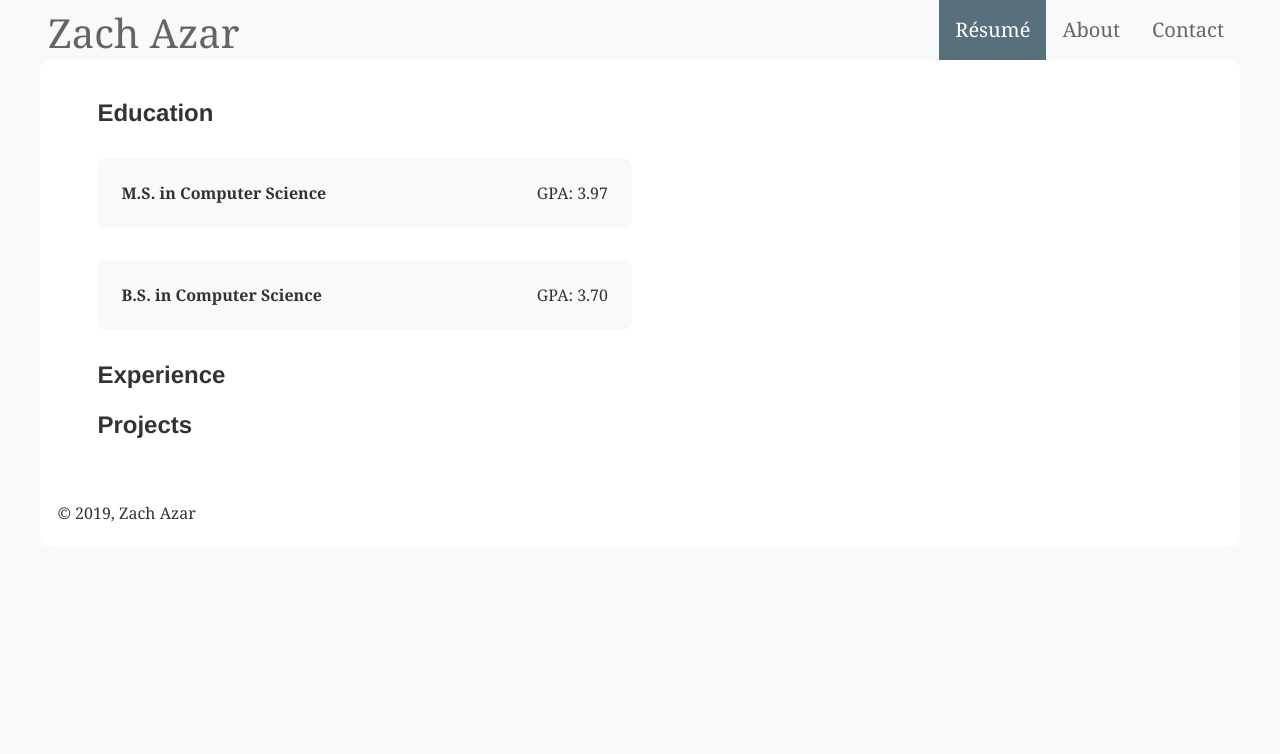
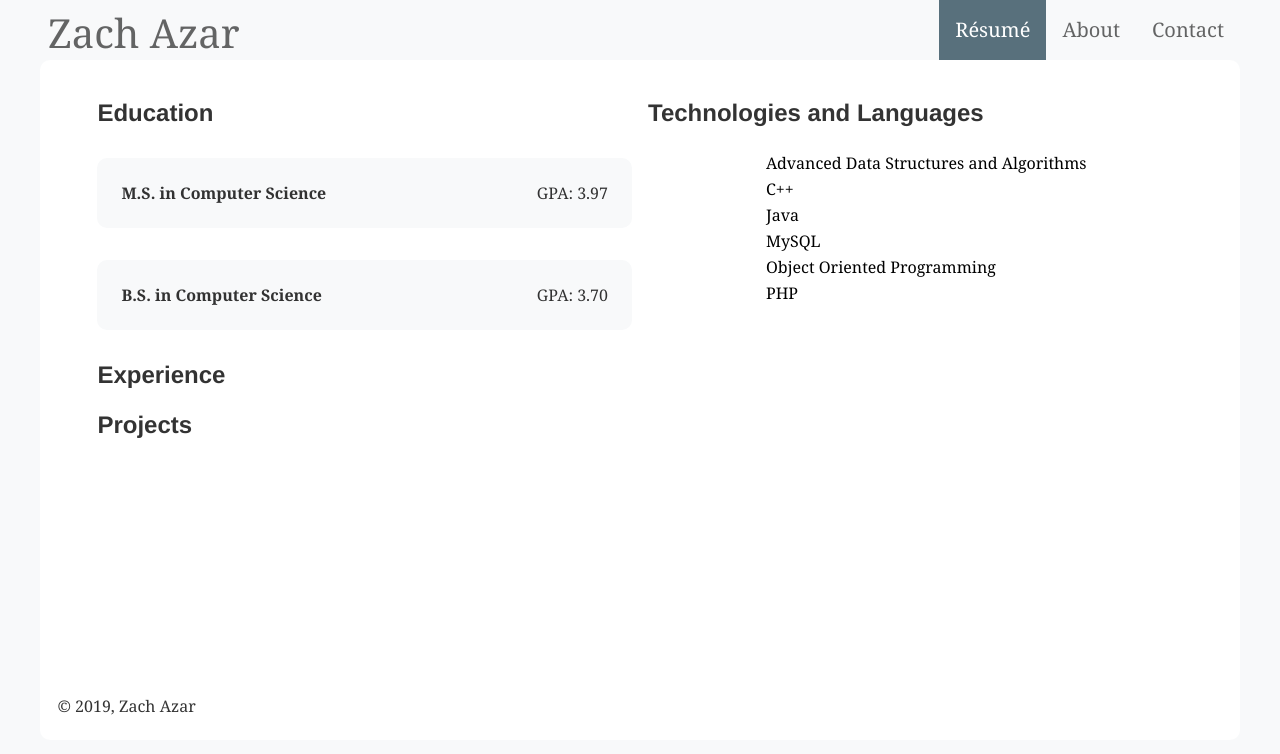
Before and after one commit to zachazar/homepage-react, a Gatsby site: page / in a window 1280 px wide. Built offline with nearby package versions, Linux system fonts and the light colour scheme; Gatsby itself is replaced by a stand-in of ours; what typography-theme-moraga would draw is missing.

Commit message:
Add skill tree which uses d3

```diff
--- /dev/null
+++ b/src/components/experience-tree/components/skill-tree/index.js
@@ -0,0 +1,243 @@
+// @flow
+import React from 'react'
+import * as d3 from 'd3'
+import * as R from 'ramda'
+import type { ExperienceData } from '../../lib/types'
+
+type Props = {
+	active?: number,
+	experiences: Array<ExperienceData>,
+}
+
+function convertSkillValueToNumber(skillValue) {
+	switch (skillValue) {
+		case 'LOW':
+			return 2
+		case 'MED':
+			return 5
+		case 'HIGH':
+			return 8
+		case 'MAX':
+			return 10
+		default:
+			throw new Error('Unexpected skill value')
+	}
+}
+
+export default class SkillTree extends React.Component<Props> {
+	id: string
+	svgStyles: {
+		fontSize: number,
+		margin: {
+			top: number,
+			bottom: number,
+			left: number,
+			right: number,
+		},
+		itemMargin: number,
+		rectFill: string,
+	}
+	d3container: any // D3 node
+	d3skillGroup: any // D3 node
+	skills: any // D3 node
+	width: number
+	experiences: Array<ExperienceData>
+	skillList: Array<string>
+	experiencesById: { [number]: ExperienceData }
+
+	constructor(props: Props) {
+		super(props)
+		this.width = 500 // TODO change this to a prop
+
+		this.id = 'skilltree'
+		this.svgStyles = {
+			fontSize: 16,
+			margin: {
+				top: 10,
+				bottom: 10,
+				left: 10,
+				right: 30,
+			},
+			itemMargin: 10,
+			rectFill: '#1777bf',
+		}
+
+		this.experiencesById = R.indexBy(R.prop('_id'), this.props.experiences)
+
+		// All possible skills
+		this.skillList = R.reduce(
+			(acc, experience) => R.union(acc, Object.keys(experience.skills)),
+			[],
+			this.props.experiences
+		).sort()
+	}
+
+	initializeSVG() {
+		this.d3container = d3
+			.select(`#${this.id}`)
+			.append('svg')
+			.attr('width', 500)
+			.attr('height', 500)
+			.style('margin-left', 100)
+
+		this.d3skillGroup = this.d3container
+			.append('g')
+			.attr(
+				'transform',
+				`translate(${this.svgStyles.margin.left},${this.svgStyles.margin.top})`
+			)
+	}
+
+	initializeData() {
+		this.skills = this.d3skillGroup
+			.selectAll('.skill__group')
+			.data(this.skillList)
+			.enter()
+			.append('g')
+			.attr('class', 'skill__group')
+			.style('font-size', this.svgStyles.fontSize)
+			.style('cursor', 'default')
+			.attr('transform', (d, i) => {
+				return `translate(0,${i *
+					(this.svgStyles.fontSize + this.svgStyles.itemMargin)})`
+			})
+
+		//Create the rectangles
+		this.skills
+			.append('rect')
+			.attr('class', 'skill__rect')
+			.attr('x', 0)
+			.attr('y', -this.svgStyles.fontSize / 2)
+			.attr('width', 0)
+			.attr('height', 20)
+			.attr('rx', 10)
+			.attr('ry', 10)
+			.style('fill', this.svgStyles.rectFill)
+
+		//Create the texts
+		this.skills
+			.append('text')
+			.attr('class', 'skill__text')
+			.attr('x', 0)
+			.attr('y', 0)
+			.attr('dx', '0.5em')
+			.text(d => {
+				return d
+			})
+			.attr('text-anchor', 'start')
+			.attr('dominant-baseline', 'mathematical')
+	}
+
+	draw() {
+		//Sort the data based on the active key
+		this.sortData()
+
+		//Render the data in the correct places
+		this.d3skillGroup
+			.selectAll('.skill__group')
+			.transition()
+			.duration(1000)
+			.attr('transform', (d, i) => {
+				return `translate(0,${i *
+					(this.svgStyles.fontSize + this.svgStyles.itemMargin)})`
+			})
+
+		//Adjust rectangle widths and opacities to skill's value
+		this.d3skillGroup
+			.selectAll('.skill__rect')
+			.transition()
+			.duration(1000)
+			.attr('width', d => {
+				if (this.props.active) {
+					let value = this.experiencesById[this.props.active].skills[d]
+						? convertSkillValueToNumber(
+								this.experiencesById[this.props.active].skills[d]
+						  )
+						: 0
+					return (this.width * value) / 10
+				} else {
+					return 0
+				}
+			})
+			.attr('fill-opacity', d => {
+				if (this.props.active) {
+					let value = this.experiencesById[this.props.active].skills[d]
+						? convertSkillValueToNumber(
+								this.experiencesById[this.props.active].skills[d]
+						  )
+						: 0
+					return value / 10
+				} else {
+					return 100
+				}
+			})
+
+		//If the skill is active, make it white over the rectangle
+		this.d3skillGroup
+			.selectAll('.skill__text')
+			.transition()
+			.duration(1000)
+			.style('fill', d => {
+				if (this.props.active) {
+					return this.experiencesById[this.props.active].skills[d]
+						? 'white'
+						: 'black'
+				} else {
+					return 'black'
+				}
+			})
+	}
+
+	sortData() {
+		this.skills.sort((a, b) => {
+			const active = this.props.active
+			if (!!active) {
+				//Active item has both skills
+				if (
+					this.experiencesById[active].skills[a] &&
+					this.experiencesById[active].skills[b]
+				) {
+					//Sort on value, breaking tie alphabetically
+					return this.experiencesById[active].skills[a] ===
+						this.experiencesById[active].skills[b]
+						? a <= b
+							? -1
+							: 1
+						: convertSkillValueToNumber(
+								this.experiencesById[active].skills[b]
+						  ) -
+								convertSkillValueToNumber(
+									this.experiencesById[active].skills[a]
+								)
+				}
+				//The active item is missing one or both of the skills.
+				else {
+					//Return the non-missing skill, or sort alphabetically if neither exists
+					return this.experiencesById[active].skills[a]
+						? -1
+						: this.experiencesById[active].skills[b]
+						? 1
+						: a <= b
+						? -1
+						: 1
+				}
+			} else {
+				return a <= b ? -1 : 1
+			}
+		})
+	}
+
+	componentDidMount() {
+		this.initializeSVG()
+		this.initializeData()
+		this.draw()
+	}
+
+	componentDidUpdate() {
+		this.draw()
+	}
+
+	render() {
+		return <div id={this.id} />
+	}
+}
--- a/src/components/experience-tree/index.js
+++ b/src/components/experience-tree/index.js
@@ -2,6 +2,7 @@
 import React from 'react'
 import styles from './styles.module.scss'
 import ExperienceCard from './components/experience-card'
+import SkillTree from './components/skill-tree'
 import type { ExperienceData } from './lib/types'
 
 const education: Array<ExperienceData> = [
@@ -14,6 +15,11 @@ const education: Array<ExperienceData> = [
 			'Thesis: PECCit - An Omniscient Debugger for Web Development',
 		description:
 			'PECCit is a multi-application software system which offers a tool for improved backend debugging. Built using PHP, C++, Linux, MySQL, JavaScript, jQuery, AJAX, a REST API, HTML, CSS, Bootstrap, etc.',
+		skills: {
+			PHP: 'HIGH',
+			MySQL: 'HIGH',
+			'Advanced Data Structures and Algorithms': 'MAX',
+		},
 	},
 	{
 		_id: 2,
@@ -22,15 +28,24 @@ const education: Array<ExperienceData> = [
 		tertiaryTitle: 'GPA: 3.70',
 		description:
 			"Minors: Engineering Management, Mathematics\nHonors: Cum Laude, Honors in Computer Science, Dean's List",
+		skills: {
+			'Object Oriented Programming': 'MAX',
+			Java: 'HIGH',
+			'C++': 'HIGH',
+		},
 	},
 ]
 
 const ExperienceTree = () => {
+	const [active, setActive] = React.useState(0)
 	const experienceCards = education.map(experienceData => (
-		<ExperienceCard key={experienceData._id} experienceData={experienceData} />
+		<ExperienceCard
+			key={experienceData._id}
+			isActive={experienceData._id === active}
+			experienceData={experienceData}
+			setActive={setActive}
+		/>
 	))
-	console.log(experienceCards)
-
 	return (
 		<div className={styles.container}>
 			<div className={styles.panel} id="leftPanel">
@@ -39,7 +54,10 @@ const ExperienceTree = () => {
 				<h2>Experience</h2>
 				<h2>Projects</h2>
 			</div>
-			<div className={styles.panel} id="rightPanel" />
+			<div className={styles.panel} id="rightPanel">
+				<h2>Technologies and Languages</h2>
+				<SkillTree experiences={education} active={active} />
+			</div>
 		</div>
 	)
 }
```
